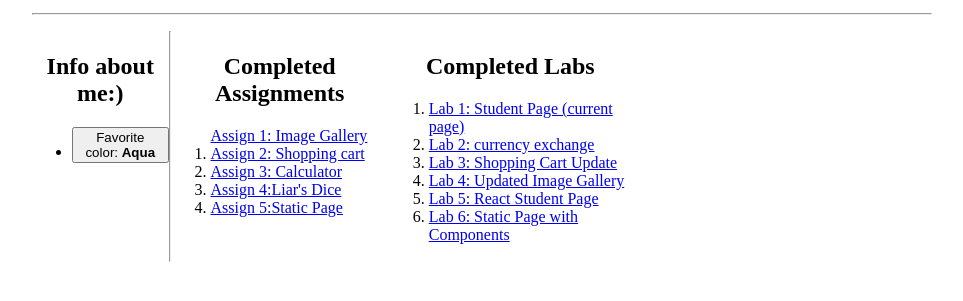
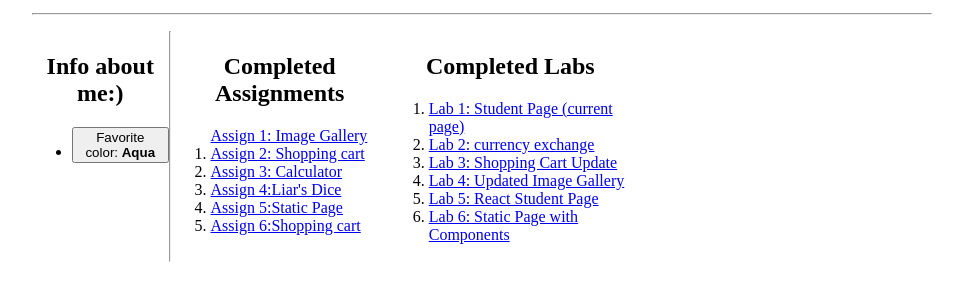
Before and after one commit to uscwebdev/itp301-submissions-CJDoolan, a plain HTML site: page index.html in a window 1280 px wide. Shown: the part 101-402 px from the top of the page, without its empty margins (158-1121 px from the left). Drawn offline with Linux system fonts and the light colour scheme.

Commit message:
Assignment_06

```diff
--- a/index.html
+++ b/index.html
@@ -78,7 +78,10 @@ Christina Doolan | Student Page
 			<li><a href="assignment_03/calculator.html"> Assign 3: Calculator</a> </li>
 			<li><a href="assignment_04/dice.html"> Assign 4:Liar's Dice</a> </li>
 			<li><a href="https://stackblitz.com/edit/react-ahrlzz?file=public%2Findex.html"> Assign 5:Static Page</a> </li>
+
+			<li><a href="https://stackblitz.com/edit/react-vc4p7z?file=public%2Findex.html"> Assign 6:Shopping cart</a> </li>
 			</ol>
+
 
 		</div> <!-- assign -->
 
```
Also changed, not shown: 3 other files.
